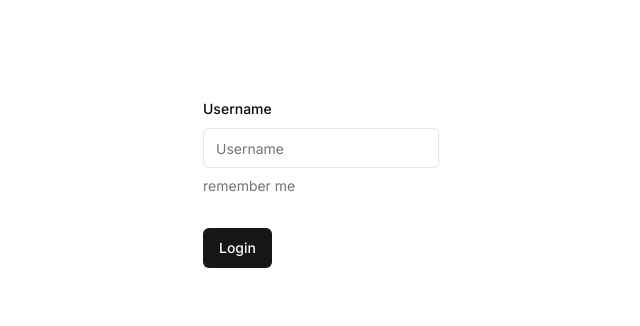
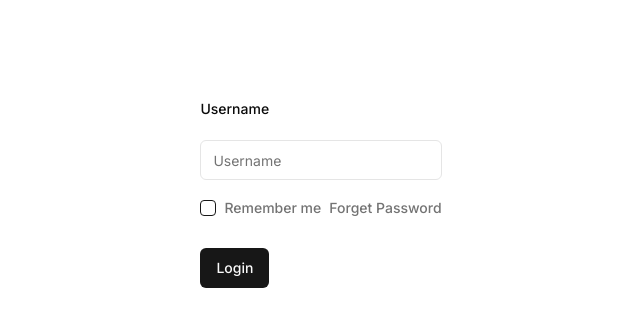
Before and after one commit to Mosharaf456/user-authentication-nextjs14, a Next.js app: page / in a window 1280 px wide. Shown: the top 326 px of the page, without its empty margins (319-959 px from the left). Built offline with nearby package versions, Linux system fonts and the light colour scheme.

Commit message:
ref shadcn basic added

```diff
--- a/package.json
+++ b/package.json
@@ -10,6 +10,7 @@
   },
   "dependencies": {
     "@hookform/resolvers": "^3.4.2",
+    "@radix-ui/react-checkbox": "^1.0.4",
     "@radix-ui/react-label": "^2.0.2",
     "@radix-ui/react-slot": "^1.0.2",
     "class-variance-authority": "^0.7.0",
--- a/src/components/custom-ui/LoginComponent/LoginComponent.tsx
+++ b/src/components/custom-ui/LoginComponent/LoginComponent.tsx
@@ -6,6 +6,7 @@
 import { useRouter } from 'next/navigation'
 
 import { Button } from "@/components/ui/button"
+import { loginUserAction } from "@/app/actions/lib";
 import {
   Form,
   FormControl,
@@ -16,7 +17,8 @@
   FormMessage,
 } from "@/components/ui/form"
 import { Input } from "@/components/ui/input"
-import { loginUserAction } from "@/app/actions/lib";
+import { Label } from "@/components/ui/label"
+import { Checkbox } from "@/components/ui/checkbox"
 
 const formSchema = z.object({
   username: z.string().min(3, {
@@ -57,8 +59,21 @@
               <FormControl>
                 <Input placeholder="Username" {...field} />
               </FormControl>
-              <FormDescription>
-                remember me
+
+              <FormDescription  className="flex items-center space-x-2">
+                    <Checkbox id="terms" />
+                    <label
+                      htmlFor="terms"
+                      className="text-sm font-medium leading-none peer-disabled:cursor-not-allowed peer-disabled:opacity-70"
+                    >
+                      Remember me
+                    </label>
+                    <label
+                      htmlFor="terms"
+                      className="text-sm font-medium leading-none peer-disabled:cursor-not-allowed peer-disabled:opacity-70"
+                    >
+                      Forget Password
+                    </label>
               </FormDescription>
               <FormMessage />
             </FormItem>
--- /dev/null
+++ b/src/components/ui/checkbox.tsx
@@ -0,0 +1,30 @@
+"use client"
+
+import * as React from "react"
+import * as CheckboxPrimitive from "@radix-ui/react-checkbox"
+import { Check } from "lucide-react"
+
+import { cn } from "@/lib/utils"
+
+const Checkbox = React.forwardRef<
+  React.ElementRef<typeof CheckboxPrimitive.Root>,
+  React.ComponentPropsWithoutRef<typeof CheckboxPrimitive.Root>
+>(({ className, ...props }, ref) => (
+  <CheckboxPrimitive.Root
+    ref={ref}
+    className={cn(
+      "peer h-4 w-4 shrink-0 rounded-sm border border-primary ring-offset-background focus-visible:outline-none focus-visible:ring-2 focus-visible:ring-ring focus-visible:ring-offset-2 disabled:cursor-not-allowed disabled:opacity-50 data-[state=checked]:bg-primary data-[state=checked]:text-primary-foreground",
+      className
+    )}
+    {...props}
+  >
+    <CheckboxPrimitive.Indicator
+      className={cn("flex items-center justify-center text-current")}
+    >
+      <Check className="h-4 w-4" />
+    </CheckboxPrimitive.Indicator>
+  </CheckboxPrimitive.Root>
+))
+Checkbox.displayName = CheckboxPrimitive.Root.displayName
+
+export { Checkbox }
--- a/src/components/ui/form.tsx
+++ b/src/components/ui/form.tsx
@@ -78,7 +78,7 @@
 
   return (
     <FormItemContext.Provider value={{ id }}>
-      <div ref={ref} className={cn("space-y-2", className)} {...props} />
+      <div ref={ref} className={cn("space-y-5", className)} {...props} />
     </FormItemContext.Provider>
   )
 })
```
Also changed, not shown: 1 other file (tests, documents, lock files or other folders).
